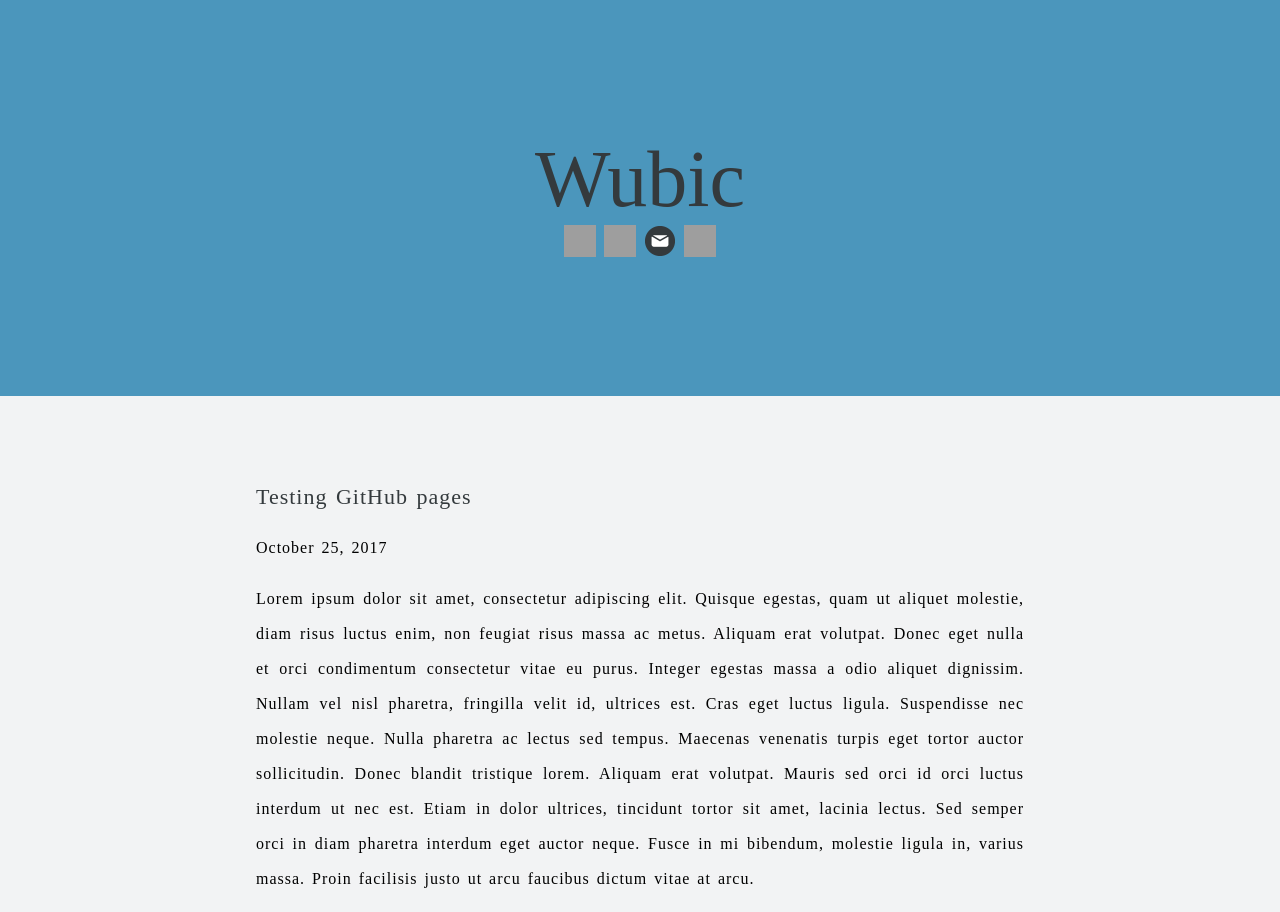
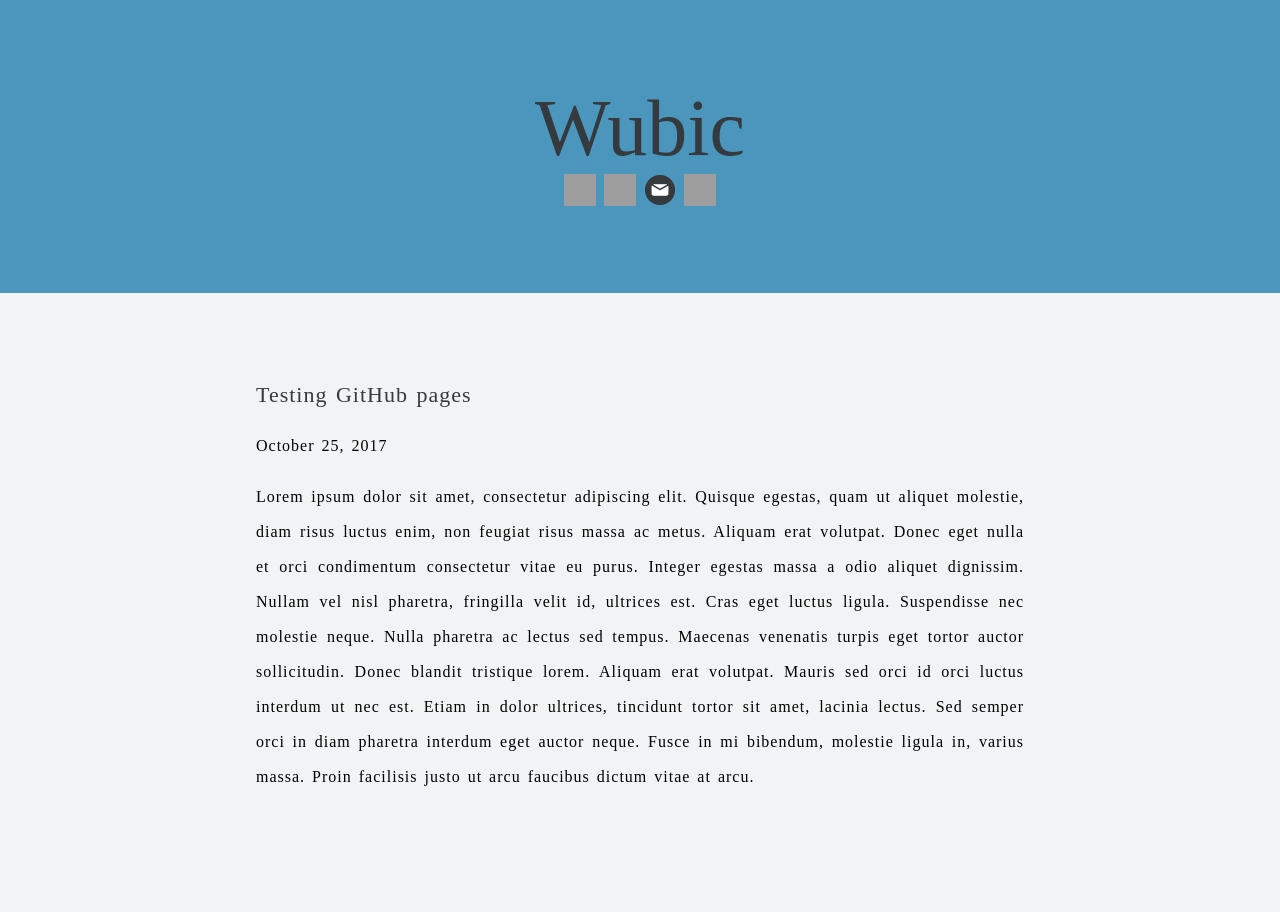
Before and after one commit to wubic/wubic.github.io, a plain HTML site: page index.html in a window 1280 px wide. After the commit the page ends 819 px from the top, so only its background shows below. Drawn offline with Linux system fonts and the light colour scheme; grey boxes are pictures that could not be loaded; a web font is replaced by a local one.

Commit message:
Add files via upload

```diff
--- a/main.css
+++ b/main.css
@@ -23,8 +23,8 @@ html,body {
 #nav header {
 	margin: 0%;
 	padding: 0%;
-	padding-top: 10.5%;
-	padding-bottom: 10.5%;
+	padding-top: 6.5%;
+	padding-bottom: 6.5%;
 	margin-bottom: 6.5%;
 	background-color: #4b96bc;
 
@@ -80,6 +80,7 @@ html,body {
 	#cma article {
 		margin: auto;
 		padding: auto;
+		margin-bottom: 2%;
 		text-align: justify;
 		letter-spacing: 1px;
 		word-spacing: 2px;
@@ -93,6 +94,7 @@ html,body {
 	#cma article {
 		margin: auto;
 		padding: auto;
+		margin-bottom: 2%;
 		text-align: justify;
 		letter-spacing: 1px;
 		word-spacing: 2px;
@@ -101,7 +103,6 @@ html,body {
 		color: #000000;
 	}
 }
-
 
 #cma ul {
 	list-style-type: none;
```
